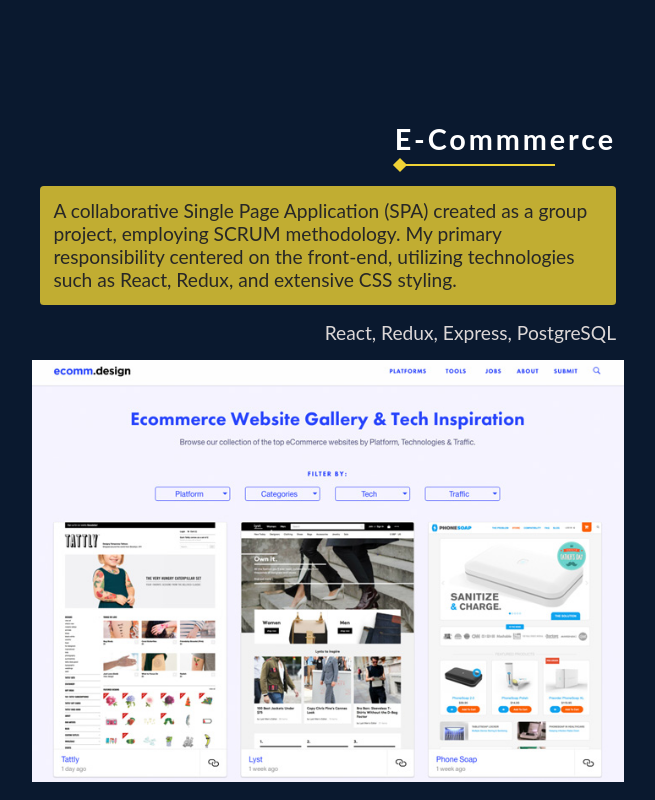
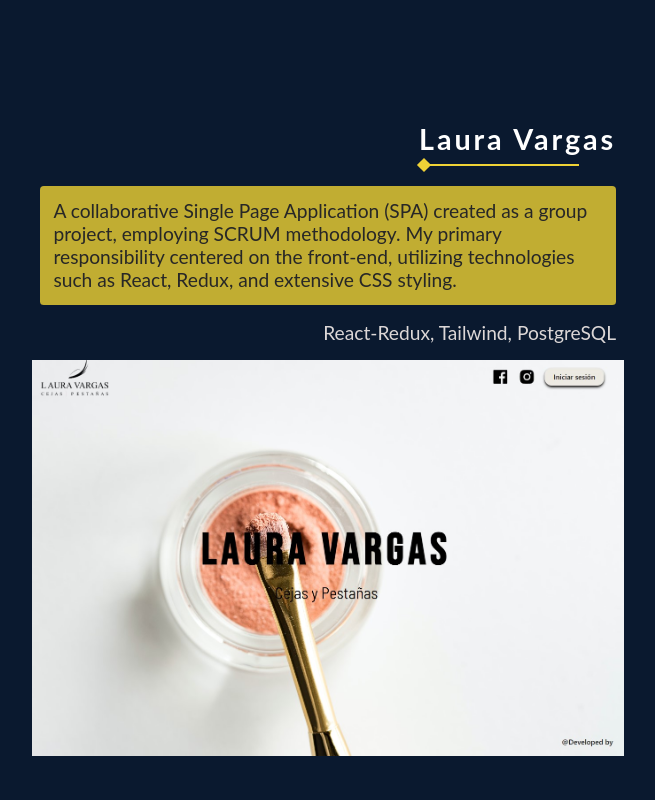
Before and after one commit to Tomas-Bombau/Portfolio, a React (Vite) app: page / in a window 1280 px wide. Shown: the part 3740-4540 px from the top of the page, without its empty margins (312-967 px from the left). Built offline with nearby package versions, Linux system fonts and the light colour scheme.

Commit message:
uploading my photo and updating info about project

```diff
--- a/src/components/Projects/Projects.jsx
+++ b/src/components/Projects/Projects.jsx
@@ -4,7 +4,6 @@
 
 const Projects = (props) => {
   const { id, title, description, tecnologies, image, deploy } = props;
-  console.log(id);
   return (
     <div
       className={
--- a/src/data.js
+++ b/src/data.js
@@ -3,7 +3,7 @@
 import teamwork from "./assets/teamwork.png";
 import programming from "./assets/programming.png";
 import dogsPI from "./assets/dogsPI.jpg";
-import ecommerce from "./assets/ecommerce.jpeg";
+import ecommerce from "./assets/ecommerce.jpg";
 import adress from "./assets/adress.png";
 import email from "./assets/email.png";
 
@@ -46,10 +46,10 @@
   {
     id: 2,
     image: ecommerce,
-    title: "E-Commmerce",
+    title: "Laura Vargas",
     description: "A collaborative Single Page Application (SPA) created as a group project, employing SCRUM methodology. My primary responsibility centered on the front-end, utilizing technologies such as React, Redux, and extensive CSS styling.",
-    tecnologies: "React, Redux, Express, PostgreSQL",
-    deploy: "https://www.google.com.ar"
+    tecnologies: "React-Redux, Tailwind, PostgreSQL",
+    deploy: "https://www.youtube.com/watch?v=rRU_QRKHRtI"
   },
 ];
 
```
Also changed, not shown: src/assets/ecommerce.jpeg (deleted), src/assets/ecommerce.jpg (added).
